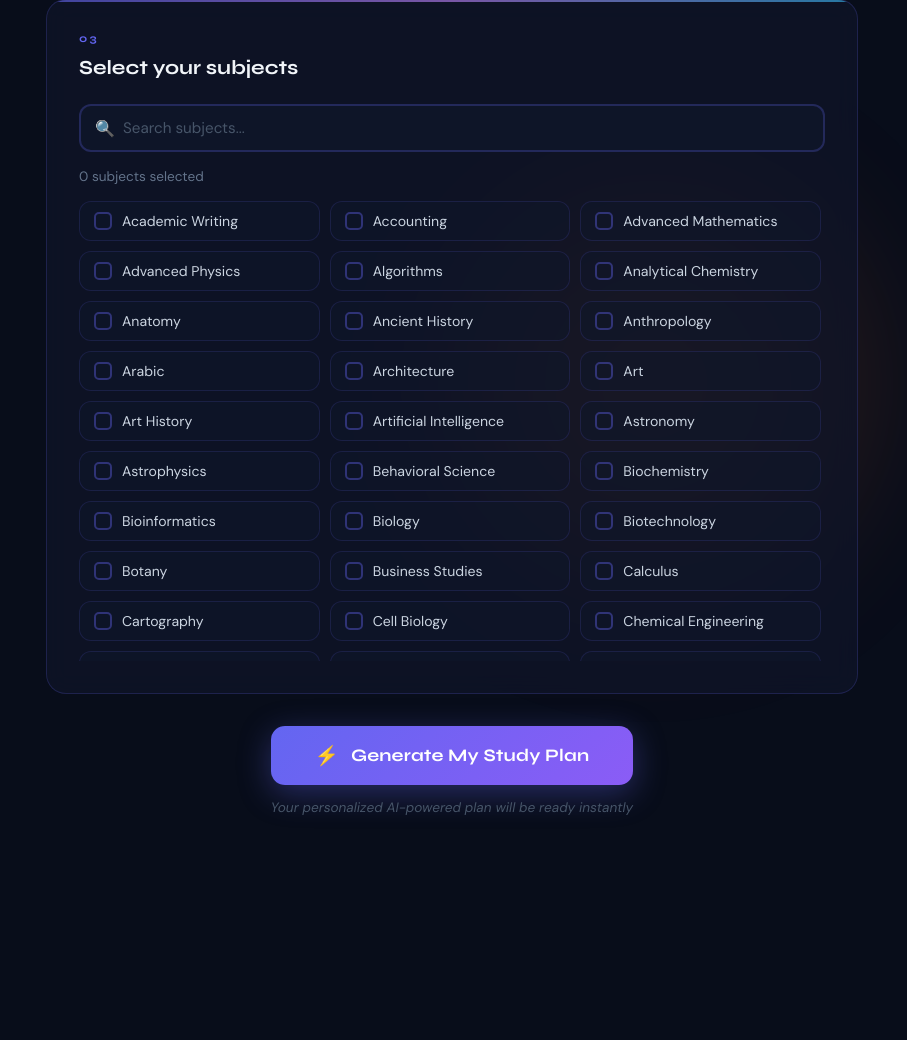
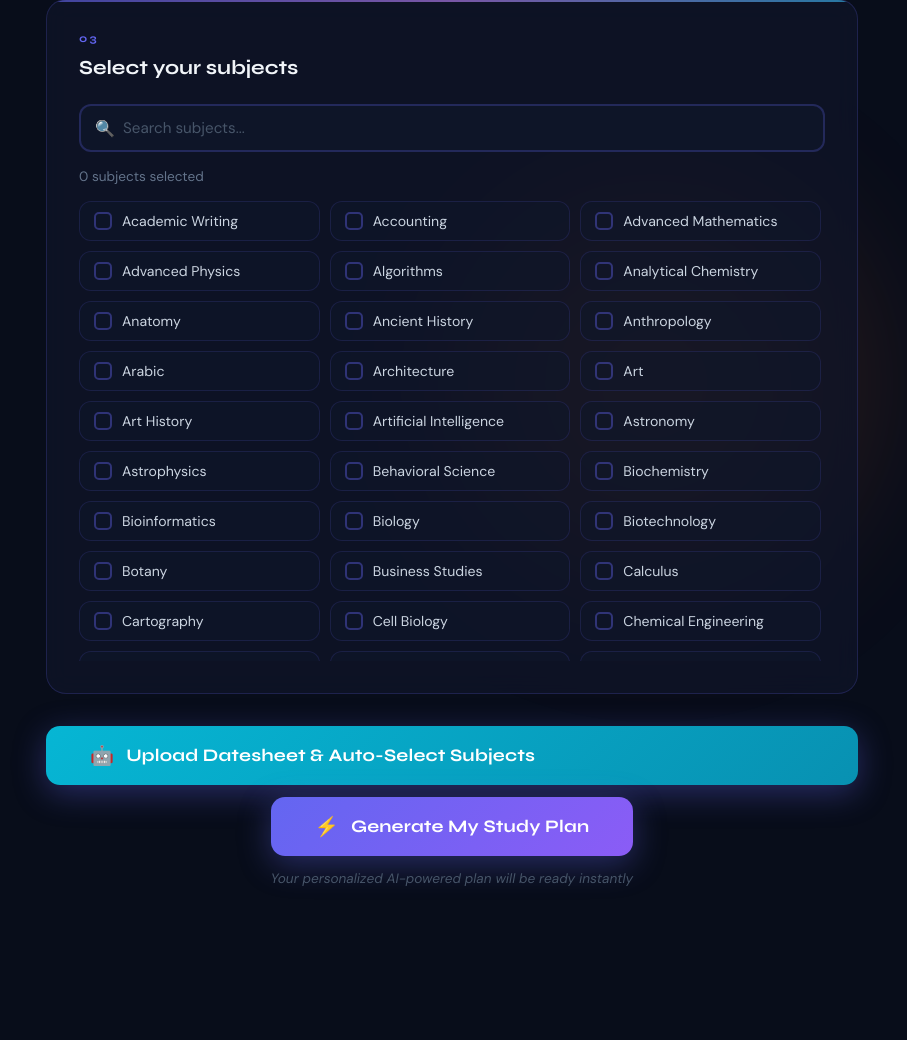
Before and after one commit to tarunkumar-ai-dev/ai_study_planner, a Flask app: page / in a window 1280 px wide. Shown: the part 856-1896 px from the top of the page, without its empty margins (188-1095 px from the left). Run offline with Flask 3, Linux system fonts and the light colour scheme.

Commit message:
Update index.html

```diff
--- a/templates/index.html
+++ b/templates/index.html
@@ -21,7 +21,7 @@
     <p class="site-tagline">Intelligent scheduling for sharper minds</p>
   </header>
 
-  <form action="/generate" method="POST" enctype="multipart/form-data" id="plannerForm">
+  <form action="/ocr-preview" method="POST" enctype="multipart/form-data" id="plannerForm">
     <!-- STEP 1: Study Hours -->
     <div class="card" id="card-hours">
       <div class="card-label">01</div>
@@ -113,6 +113,10 @@
 
     <!-- Submit -->
     <div class="submit-section">
+      <button type="button" class="btn-generate" id="ocrBtn" onclick="handleFormAction()" style="background: linear-gradient(135deg, #06b6d4, #0891b2); margin-bottom: 12px; width: 100%;">
+        <span class="btn-icon">🤖</span>
+        <span class="btn-text">Upload Datesheet & Auto-Select Subjects</span>
+      </button>
       <button type="submit" class="btn-generate" id="submitBtn">
         <span class="btn-icon">⚡</span>
         <span class="btn-text">Generate My Study Plan</span>
@@ -222,6 +226,16 @@ document.getElementById('plannerForm').addEventListener('submit', function(e) {
     alert('Please select at least one subject to generate your study plan.');
     return;
   }
+
+document.getElementById('plannerForm').addEventListener('submit', function(e) {
+  if (document.getElementById('plannerForm').action.includes('/generate')) {
+    const checked = document.querySelectorAll('.subject-checkbox:checked').length;
+    if (checked === 0) {
+      e.preventDefault();
+      alert('Please select at least one subject to generate your study plan.');
+      return;
+    }
+  }
   const btn = document.getElementById('submitBtn');
   btn.innerHTML = '<span class="btn-icon">⏳</span><span class="btn-text">Generating your plan...</span>';
   btn.disabled = true;
@@ -239,6 +253,42 @@ uploadZone.addEventListener('drop', e => {
   input.files = dt.files;
   handleFileSelect(input);
 });
+
+// ─── OCR Auto-Select Logic ───────────────────────────
+const ocrSubjects = {{ ocr_subjects | default([]) | tojson }};
+console.log("OCR Subjects received:", ocrSubjects);
+
+if (ocrSubjects.length > 0) {
+  window.addEventListener('DOMContentLoaded', function () {
+    ocrSubjects.forEach(function (subjectName) {
+      document.querySelectorAll('input[name="subjects"]').forEach(function (cb) {
+        if (cb.value.trim().toLowerCase() === subjectName.trim().toLowerCase()) {
+          cb.checked = true;
+          toggleSubjectConfig(cb, cb.value);
+          console.log("Auto-selected:", cb.value);
+          const item = cb.closest('.subject-item');
+          if (item) item.style.display = '';
+        }
+      });
+    });
+    updateSelectedCount();
+    document.getElementById('card-subjects').scrollIntoView({ behavior: 'smooth' });
+  });
+}
+
+function handleFormAction() {
+  const fileInput = document.getElementById('datesheet');
+  if (fileInput && fileInput.files.length > 0) {
+    document.getElementById('plannerForm').action = '/ocr-preview';
+    document.getElementById('plannerForm').submit();
+  } else {
+    alert('Pehle datesheet image select karo!');
+  }
+}
+
+document.getElementById('submitBtn').addEventListener('click', function () {
+  document.getElementById('plannerForm').action = '/generate';
+});
 </script>
 </body>
 </html>
```
